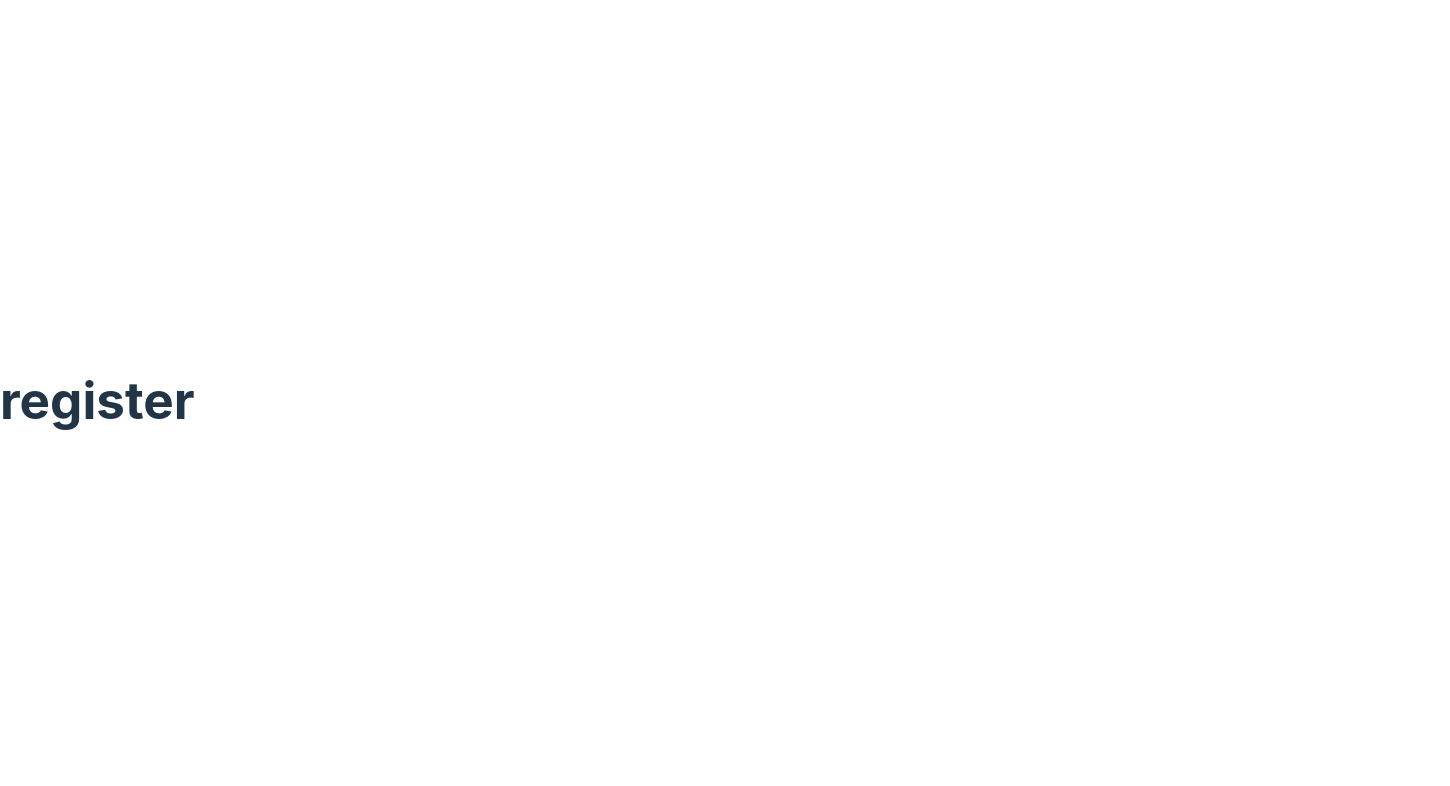
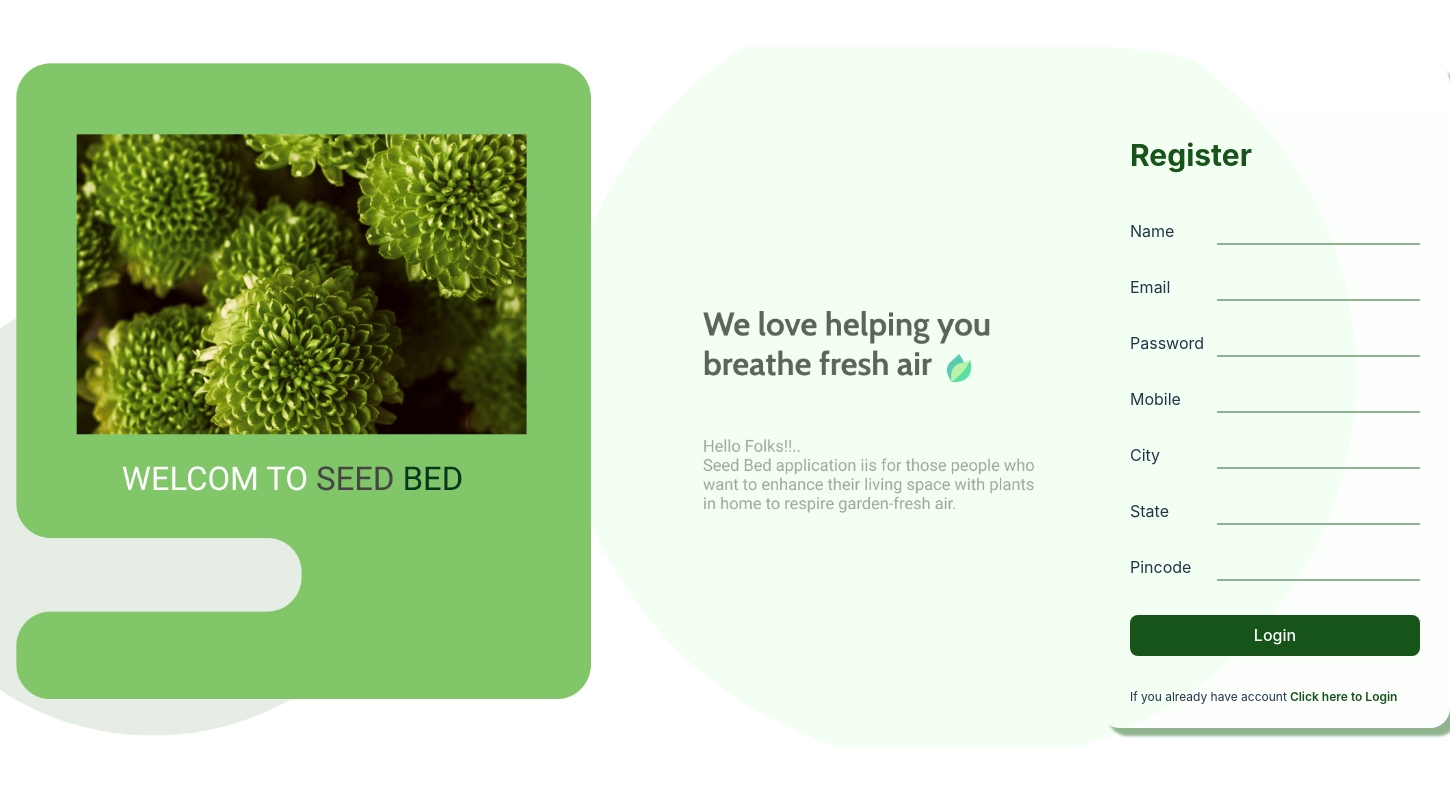
Before and after one commit to Meghasyam283/seed-bed, a React (Vite) app: page /register in a window 1280 px wide. Shown: the top 786 px of the page, 1450 px wide, since content can reach past the window. Built offline with nearby package versions, Linux system fonts and the light colour scheme.

Commit message:
commit register functioanlity

```diff
--- a/src/Components/AllPlants/Plant.jsx
+++ b/src/Components/AllPlants/Plant.jsx
@@ -70,7 +70,7 @@ function Plant(props) {
       <h2 className="card-title">{item.name}</h2>
       <p className="">{item.desc}</p>
       <button onClick={() => setCount(count + 1)} className="add-cart">
-        Add to
+        Add to cart
       </button>
     </div>
   ));
--- a/src/Components/Navbar/Navbar.jsx
+++ b/src/Components/Navbar/Navbar.jsx
@@ -1,13 +1,14 @@
 import "../Navbar/navbar.css";
 import logo from "../../assets/seedbedlogo.png";
 import cart from "../../assets/shopping-cart.png";
-import { Link, useNavigate } from "react-router-dom";
+import { Link, useNavigate, useLocation } from "react-router-dom";
 import { useContext, useState } from "react";
 import ContactUs from "../Contact Us/ContactUs";
 // import { LoginContext, useUserContext } from "../AppContext/Context";
 
 function Navbar(props) {
   // const user = useUserContext();
+  const location = useLocation();
   const navigate = useNavigate();
   const str = props.countofItems;
   function handleLogout() {
@@ -19,13 +20,13 @@ function Navbar(props) {
         <p className="title">SeedBed</p>
         <img className="logo" src={logo} alt="Logo" />
         <ul className="navbar-items">
-          <li onClick={() => (window.location.href = "/home")}>
+          <li className={location.pathname === "/home" ? "active" : ""}>
             <Link to="/home">Home</Link>
           </li>
-          <li onClick={() => (window.location.href = "/feature")}>
+          <li className={location.pathname === "/feature" ? "active" : ""}>
             <Link to="/feature">Features</Link>
           </li>
-          <li>
+          <li className={location.pathname === "/contactus" ? "active" : ""}>
             <Link to="/contactus">ContactUs</Link>
           </li>
         </ul>
--- a/src/Components/Navbar/navbar.css
+++ b/src/Components/Navbar/navbar.css
@@ -25,8 +25,13 @@
 }
 .navbar li a {
   text-decoration: none;
+  color: #165419d8;
+  background-color: #dfffe100;
+}
+
+.navbar li.active a {
+  font-weight: 600;
   color: #165419;
-  background-color: #dfffe100;
 }
 .navbar .navbar-items {
   display: flex;
--- a/src/Components/Register/Register.jsx
+++ b/src/Components/Register/Register.jsx
@@ -1,8 +1,123 @@
-function Register() {
+import { useState } from "react";
+import { useNavigate } from "react-router-dom";
+import logoutImg from "../../assets/log.jpg";
+import { Link } from "react-router-dom";
+import Navbar from "../Navbar/Navbar";
+import "./register.css";
+function Login() {
+  const [username, setUsername] = useState("");
+  const [email, setEmail] = useState("");
+  const [password, setPassword] = useState("");
+  const [mobile, setMobile] = useState("");
+  const [city, setCity] = useState("");
+  const [state, setState] = useState("");
+  const [pincode, setPincode] = useState("");
+
+  let navigate = useNavigate();
+
+  function handleRegister(e) {
+    e.preventDefault();
+    if (email === "a" && password === "a") {
+      navigate("/home");
+    } else {
+      alert("Invalid username or password");
+    }
+    setUsername("");
+    setEmail("");
+    setPassword("");
+  }
   return (
     <>
-      <h1>register</h1>
+      <div className="logout-BG">
+        <img src={logoutImg} alt="logout" />
+        <form onSubmit={handleRegister}>
+          <div className="register-form">
+            <div className="register-items">
+              <h2>Register</h2>
+            </div>
+            <div className="register-items">
+              <p>Name</p>
+              <input
+                type="text"
+                value={username}
+                name="name"
+                onChange={(e) => setUsername(e.target.value)}
+              />
+            </div>
+
+            <div className="register-items">
+              <p>Email</p>
+              <input
+                type="text"
+                value={email}
+                name="email"
+                onChange={(e) => setEmail(e.target.value)}
+              />
+            </div>
+            <div className="register-items">
+              <p>Password</p>
+              <input
+                type="password"
+                value={password}
+                name="pwd"
+                onChange={(e) => setPassword(e.target.value)}
+              />
+            </div>
+            <div className="register-items">
+              <p>Mobile</p>
+              <input
+                type="text"
+                value={mobile}
+                name="mobile"
+                onChange={(e) => setMobile(e.target.value)}
+              />
+            </div>
+
+            <div className="register-items">
+              <p>City</p>
+              <input
+                type="city"
+                value={city}
+                name="email"
+                onChange={(e) => setCity(e.target.value)}
+              />
+            </div>
+            <div className="register-items">
+              <p>State</p>
+              <input
+                type="text"
+                value={state}
+                name="state"
+                onChange={(e) => setState(e.target.value)}
+              />
+            </div>
+            <div className="register-items">
+              <p>Pincode</p>
+              <input
+                type="text"
+                value={pincode}
+                name="pincode"
+                onChange={(e) => setPincode(e.target.value)}
+              />
+            </div>
+            <div className="register-items">
+              <button type="submit" id="logout-btn" className="btn btn-primary">
+                Login
+              </button>
+            </div>
+
+            <div className="register-items">
+              <div className="register">
+                <p>
+                  If you already have account
+                  <Link to="/login"> Click here to Login</Link>
+                </p>
+              </div>
+            </div>
+          </div>
+        </form>
+      </div>
     </>
   );
 }
-export default Register;
+export default Login;
--- a/src/Components/Register/register.css
+++ b/src/Components/Register/register.css
@@ -0,0 +1,91 @@
+* {
+  background: white;
+}
+
+.logout-BG {
+  margin-left: 0px;
+}
+
+.logout-BG img {
+  height: 700px;
+  width: 1200x;
+  border-top-right-radius: 60%;
+  border-radius: 0 100em 100em 0;
+}
+
+.register-form {
+  height: 620px;
+  width: 350px;
+  background: rgba(231, 252, 233, 0.05);
+  margin-left: 1100px;
+  position: absolute;
+  margin-top: -690px;
+  border-radius: 20px;
+  padding-top: 45px;
+  box-shadow: 8px 8px 3px #8eb490;
+  transition: 0.5s;
+}
+
+.register-form:hover {
+  transform: scale(1.05);
+}
+.register-items {
+  background: rgba(231, 252, 233, 0.05);
+  display: flex;
+  flex-wrap: wrap;
+  justify-content: space-between;
+  padding-left: 30px;
+  padding-right: 30px;
+  text-align: center;
+  align-items: center;
+}
+.register-form input {
+  background: rgba(231, 252, 233, 0.05);
+  border: none;
+  border: 2px solid #8eb490;
+  color: rgba(0, 0, 0, 0.61);
+  font-size: 15px;
+  border-top: none;
+  border-right: none;
+  border-left: none;
+  outline: none;
+  height: 25px;
+}
+.register-form input:focus {
+  background: none;
+}
+
+.register-form p,
+h2 {
+  background: rgba(231, 252, 233, 0.05);
+  border: none;
+}
+.register-form h2 {
+  color: #165419;
+  font-size: 30px;
+}
+
+.register-form button {
+  background-color: #165419;
+  color: white;
+  margin-top: 20px;
+  width: 300px;
+}
+.register-form button:focus {
+  outline: none;
+  border: none;
+}
+.register-items .register {
+  margin-top: 20px;
+  font-size: 12px;
+  background: none;
+}
+.register-items .register a {
+  color: #165419;
+  background: none;
+  font-weight: 600;
+}
+.register-items .register a:hover {
+  transform: scale(1.09);
+  font-weight: 700;
+}
--- /dev/null
+++ b/src/Components/SinglePlant/SinglePlant.jsx
@@ -0,0 +1,8 @@
+function SinglePlant() {
+  return (
+    <>
+      <h1>Single plant</h1>
+    </>
+  );
+}
+export default SinglePlant;
```
Also changed, not shown: src/App.jsx (+9 -1 lines).
